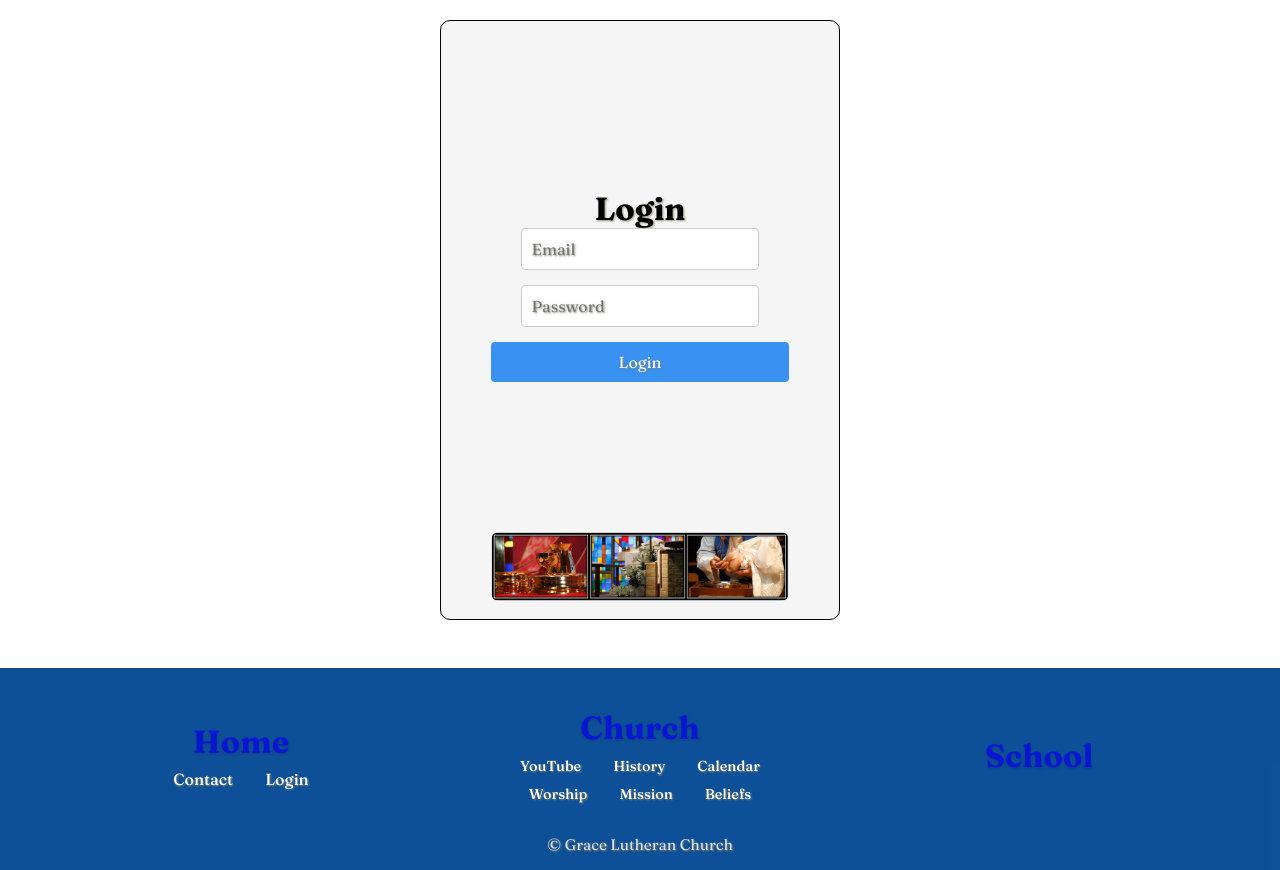
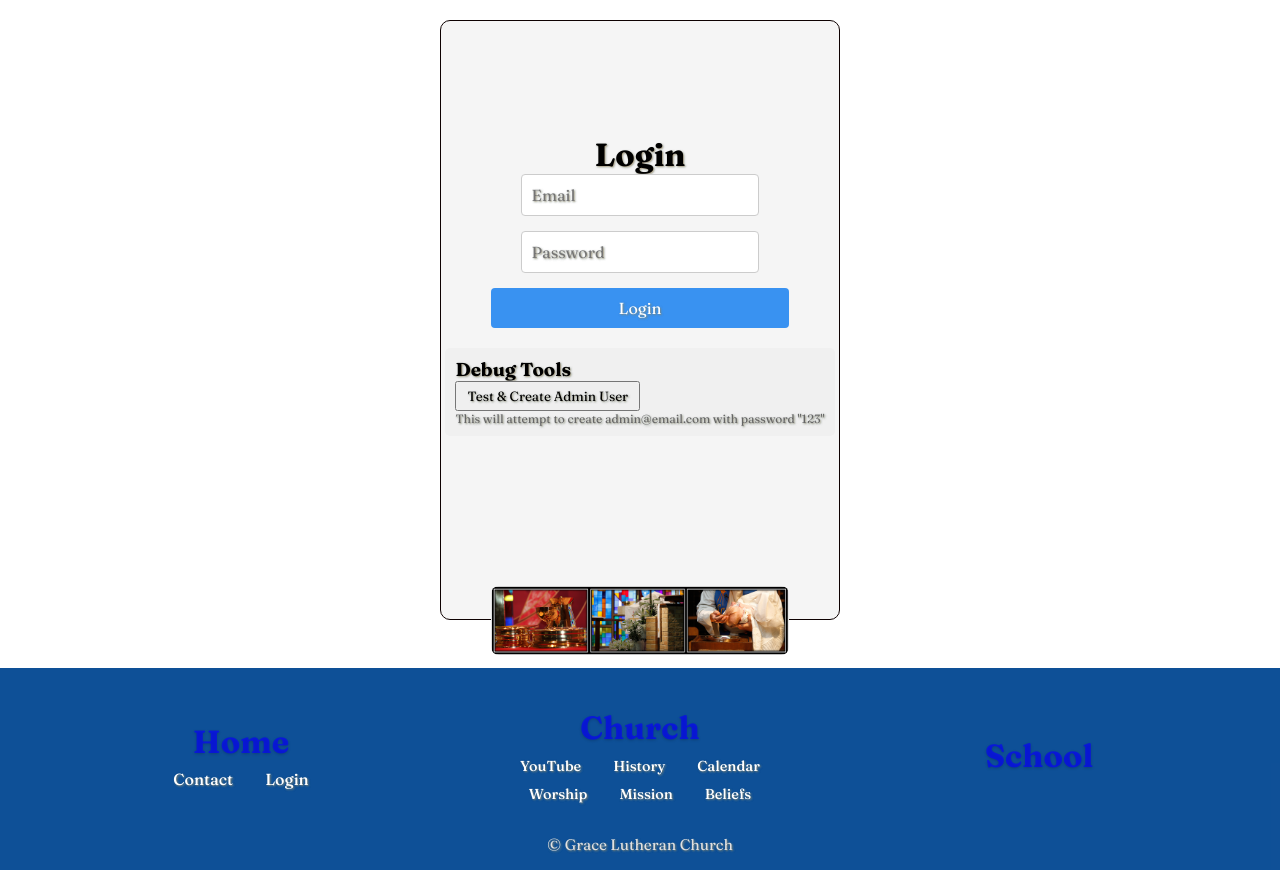
Before and after one commit to RobertGleim/GraceLutheran, a React (Vite) app: page /login in a window 1280 px wide. Built offline with nearby package versions, Linux system fonts and the light colour scheme; no server answers; a web font is replaced by a local one.

Commit message:
Add backend diagnostic tool to create admin user and test login credentials

```diff
--- /dev/null
+++ b/src/utils/backendDiagnostic.js
@@ -0,0 +1,84 @@
+// Quick backend connectivity and admin creation test
+const API_URL = "https://gracelutheranbacke.onrender.com";
+
+export const testBackendAndCreateAdmin = async () => {
+  console.log("=== Backend Connectivity Test ===");
+
+  // Test 1: Check if backend is responding
+  try {
+    const healthCheck = await fetch(`${API_URL}/pastor-messages/active`);
+    console.log("✅ Backend is responding:", healthCheck.status);
+  } catch (error) {
+    console.log("❌ Backend connection failed:", error.message);
+    return;
+  }
+
+  // Test 2: Try to create/register a new admin user
+  console.log("=== Attempting to create admin user ===");
+
+  try {
+    const registerResponse = await fetch(`${API_URL}/users/register`, {
+      method: "POST",
+      headers: {
+        "Content-Type": "application/json",
+      },
+      body: JSON.stringify({
+        username: "admin",
+        email: "admin@email.com",
+        password: "123",
+        role: "admin"
+      }),
+    });
+
+    console.log("Register response status:", registerResponse.status);
+
+    if (registerResponse.ok) {
+      const data = await registerResponse.json();
+      console.log("✅ Admin user created successfully:", data);
+    } else {
+      const errorText = await registerResponse.text();
+      console.log("❌ Failed to create admin user:", errorText);
+
+      if (registerResponse.status === 409 || errorText.includes("already exists")) {
+        console.log("💡 User already exists - this is expected if you've created it before");
+        console.log("💡 Try logging in with the correct password for this email");
+      }
+    }
+  } catch (error) {
+    console.log("❌ Register request failed:", error.message);
+  }
+
+  // Test 3: Try login with the credentials
+  console.log("=== Testing login with admin@email.com / 123 ===");
+
+  try {
+    const loginResponse = await fetch(`${API_URL}/users/login`, {
+      method: "POST",
+      headers: {
+        "Content-Type": "application/json",
+      },
+      body: JSON.stringify({
+        email: "admin@email.com",
+        password: "123"
+      }),
+    });
+
+    console.log("Login test response status:", loginResponse.status);
+
+    if (loginResponse.ok) {
+      const loginData = await loginResponse.json();
+      console.log("✅ Login successful:", loginData);
+    } else {
+      const loginError = await loginResponse.text();
+      console.log("❌ Login failed:", loginError);
+    }
+  } catch (error) {
+    console.log("❌ Login test failed:", error.message);
+  }
+};
+
+// Auto-run this test
+if (typeof window !== 'undefined') {
+  console.log("🚀 Running backend diagnostics...");
+  testBackendAndCreateAdmin();
+}
--- a/src/views/LoginView.jsx
+++ b/src/views/LoginView.jsx
@@ -2,6 +2,7 @@ import React, { useState, useEffect } from 'react'
 import {useAuth} from '../contexts/AuthContext.jsx'
 import { useNavigate } from 'react-router-dom'
 import { testBackendConnection } from '../utils/backendTest.js'
+import { testBackendAndCreateAdmin } from '../utils/backendDiagnostic.js'
 import './LoginView.css'
 
 const LoginView = () => {
@@ -15,6 +16,8 @@ const LoginView = () => {
   useEffect(() => {
     // Test backend connectivity on component mount
     testBackendConnection();
+    // Run comprehensive backend diagnostic
+    testBackendAndCreateAdmin();
   }, []);
 
   const handleSubmit = async (e) => {
@@ -71,6 +74,20 @@ const LoginView = () => {
           {loading ? 'Logging in...' : 'Login'}
         </button>
       </form>
+
+      <div style={{marginTop: '20px', padding: '10px', backgroundColor: '#f0f0f0', borderRadius: '5px'}}>
+        <h3>Debug Tools</h3>
+        <button
+          type="button"
+          onClick={() => testBackendAndCreateAdmin()}
+          style={{marginRight: '10px', padding: '5px 10px'}}
+        >
+          Test & Create Admin User
+        </button>
+        <p style={{fontSize: '12px', color: '#666'}}>
+          This will attempt to create admin@email.com with password "123"
+        </p>
+      </div>
       <img className="login-illustration" src="/Grace-Collage3.png" alt="Login Illustration" />
     </div>
   )
```
